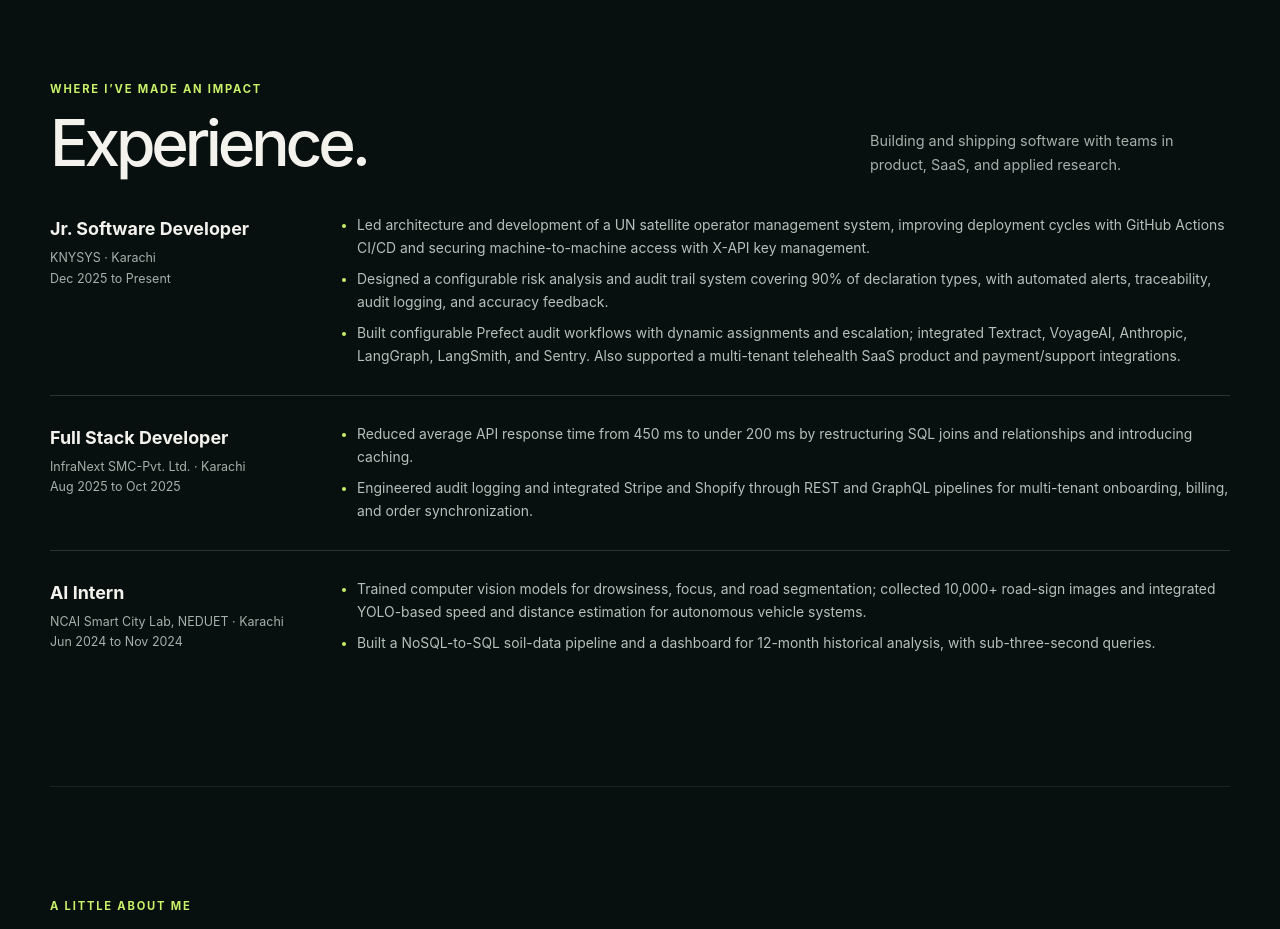
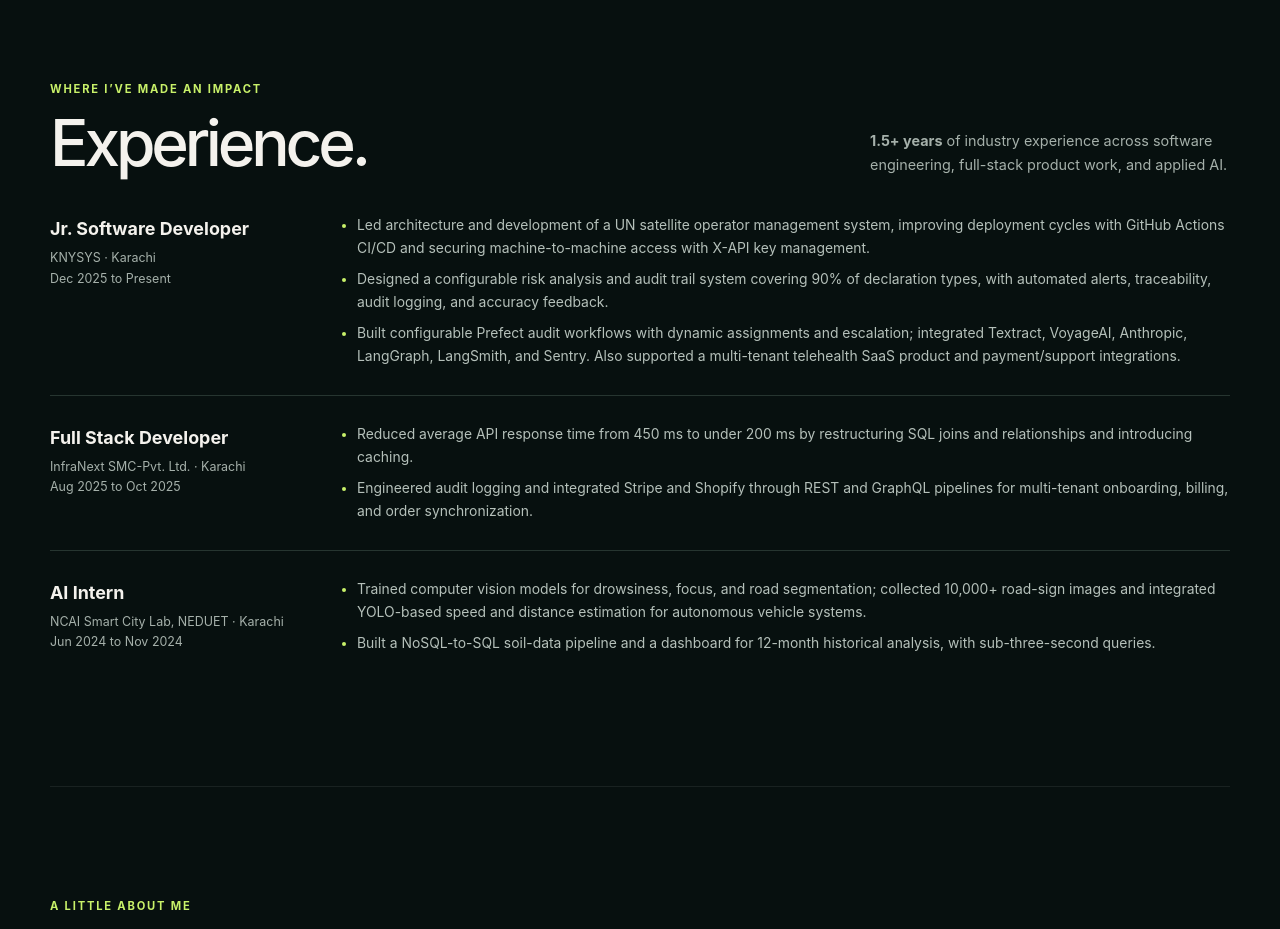
Before and after one commit to iNsoM22/iNsoM22.github.io, a plain HTML site: page index.html in a window 1280 px wide. Shown: the part 2900-3829 px from the top of the page. Drawn offline with Linux system fonts and the light colour scheme.

Commit message:
Update experience section with industry duration and enhance theme functionality

```diff
--- a/index.html
+++ b/index.html
@@ -52,7 +52,7 @@
       <article class="project"><div><div class="project-top"><span class="project-type">Personal · Computer vision</span><span class="project-number">05</span></div><h3>DentAI<br>Dental X-ray Segmentation</h3><p>Trained a custom YOLOv5 segmentation model for dental anomaly detection, reaching a 70% F1 score. Built a responsive React app backed by a concurrent FastAPI inference service.</p></div><div><div class="tags"><span class="tag">YOLOv5</span><span class="tag">Python</span><span class="tag">FastAPI</span><span class="tag">React</span></div><div class="project-links"><a class="project-link" href="https://github.com/iNsoM22/Dental-XRay-Segmentation" target="_blank" rel="noreferrer">View source on GitHub <span>↗ </span></a></div></div></article>
     </div></section>
     <section class="section wrap" aria-labelledby="focus-title"><div class="section-heading"><div><span class="section-kicker">What I work on</span><h2 id="focus-title">From model logic to<br><em>production systems.</em></h2></div><p>I like working across the stack where product needs, data, and infrastructure meet.</p></div><div class="focus-grid"><article class="focus-card"><span class="num">01</span><h3>Agentic AI &amp; retrieval</h3><p>RAG, hybrid search, multi-agent workflows, evaluation, prompt engineering, and LLM observability.</p></article><article class="focus-card"><span class="num">02</span><h3>Backend &amp; platform engineering</h3><p>Fast APIs, data modeling, secure multi-tenancy, integrations, audit trails, and CI/CD.</p></article><article class="focus-card"><span class="num">03</span><h3>Applied machine learning</h3><p>Computer vision, model training, data pipelines, and practical AI features for real workflows.</p></article></div></section>
-    <section class="section wrap" id="experience" aria-labelledby="experience-title"><div class="section-heading"><div><span class="section-kicker">Where I’ve made an impact</span><h2 id="experience-title">Experience.</h2></div><p>Building and shipping software with teams in product, SaaS, and applied research.</p></div>
+    <section class="section wrap" id="experience" aria-labelledby="experience-title"><div class="section-heading"><div><span class="section-kicker">Where I’ve made an impact</span><h2 id="experience-title">Experience.</h2></div><p><strong id="industry-duration">1+ years</strong> of industry experience across software engineering, full-stack product work, and applied AI.</p></div>
       <article class="experience"><div><h3>Jr. Software Developer</h3><div class="meta">KNYSYS · Karachi<br>Dec 2025 to Present</div></div><ul><li>Led architecture and development of a UN satellite operator management system, improving deployment cycles with GitHub Actions CI/CD and securing machine-to-machine access with X-API key management.</li><li>Designed a configurable risk analysis and audit trail system covering 90% of declaration types, with automated alerts, traceability, audit logging, and accuracy feedback.</li><li>Built configurable Prefect audit workflows with dynamic assignments and escalation; integrated Textract, VoyageAI, Anthropic, LangGraph, LangSmith, and Sentry. Also supported a multi-tenant telehealth SaaS product and payment/support integrations.</li></ul></article>
       <article class="experience"><div><h3>Full Stack Developer</h3><div class="meta">InfraNext SMC-Pvt. Ltd. · Karachi<br>Aug 2025 to Oct 2025</div></div><ul><li>Reduced average API response time from 450 ms to under 200 ms by restructuring SQL joins and relationships and introducing caching.</li><li>Engineered audit logging and integrated Stripe and Shopify through REST and GraphQL pipelines for multi-tenant onboarding, billing, and order synchronization.</li></ul></article>
       <article class="experience"><div><h3>AI Intern</h3><div class="meta">NCAI Smart City Lab, NEDUET · Karachi<br>Jun 2024 to Nov 2024</div></div><ul><li>Trained computer vision models for drowsiness, focus, and road segmentation; collected 10,000+ road-sign images and integrated YOLO-based speed and distance estimation for autonomous vehicle systems.</li><li>Built a NoSQL-to-SQL soil-data pipeline and a dashboard for 12-month historical analysis, with sub-three-second queries.</li></ul></article>
@@ -75,6 +75,27 @@
     setTheme(button.dataset.themeChoice);
     try { localStorage.setItem("portfolio-theme", button.dataset.themeChoice); } catch {}
   }));
+
+  const experienceRanges = [
+    ["2024-06", "2024-12"],
+    ["2025-08", "2025-11"],
+    ["2025-12", null]
+  ];
+  const monthIndex = (date) => {
+    const [year, month] = date.split("-").map(Number);
+    return year * 12 + month - 1;
+  };
+  const today = new Date();
+  const currentMonthExclusive = today.getFullYear() * 12 + today.getMonth() + 1;
+  const totalMonths = experienceRanges.reduce((total, [start, end]) => {
+    const endMonth = end ? monthIndex(end) : currentMonthExclusive;
+    return total + Math.max(0, endMonth - monthIndex(start));
+  }, 0);
+  const years = Math.floor((totalMonths / 12) * 10) / 10;
+  const formattedYears = Number.isInteger(years) ? years : years.toFixed(1);
+  document.getElementById("industry-duration").textContent = totalMonths >= 12
+    ? `${formattedYears}+ years`
+    : `${totalMonths} months`;
 </script>
 </body>
 </html>
```
